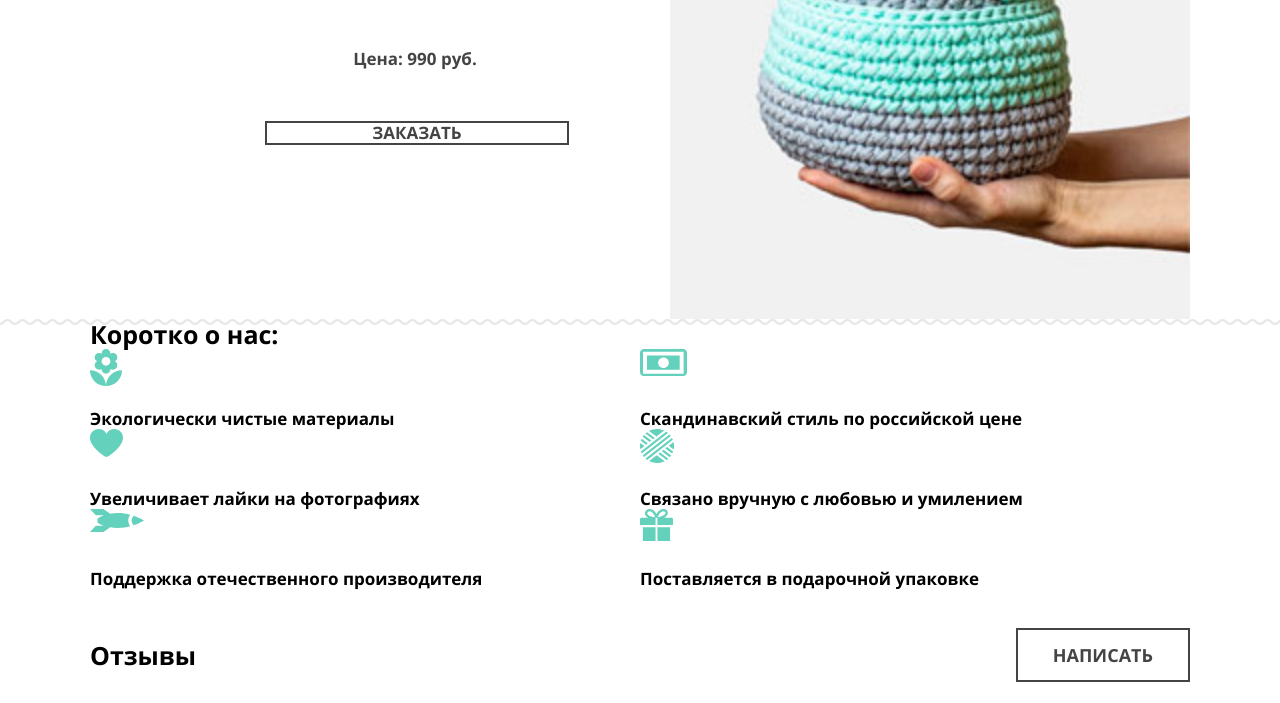
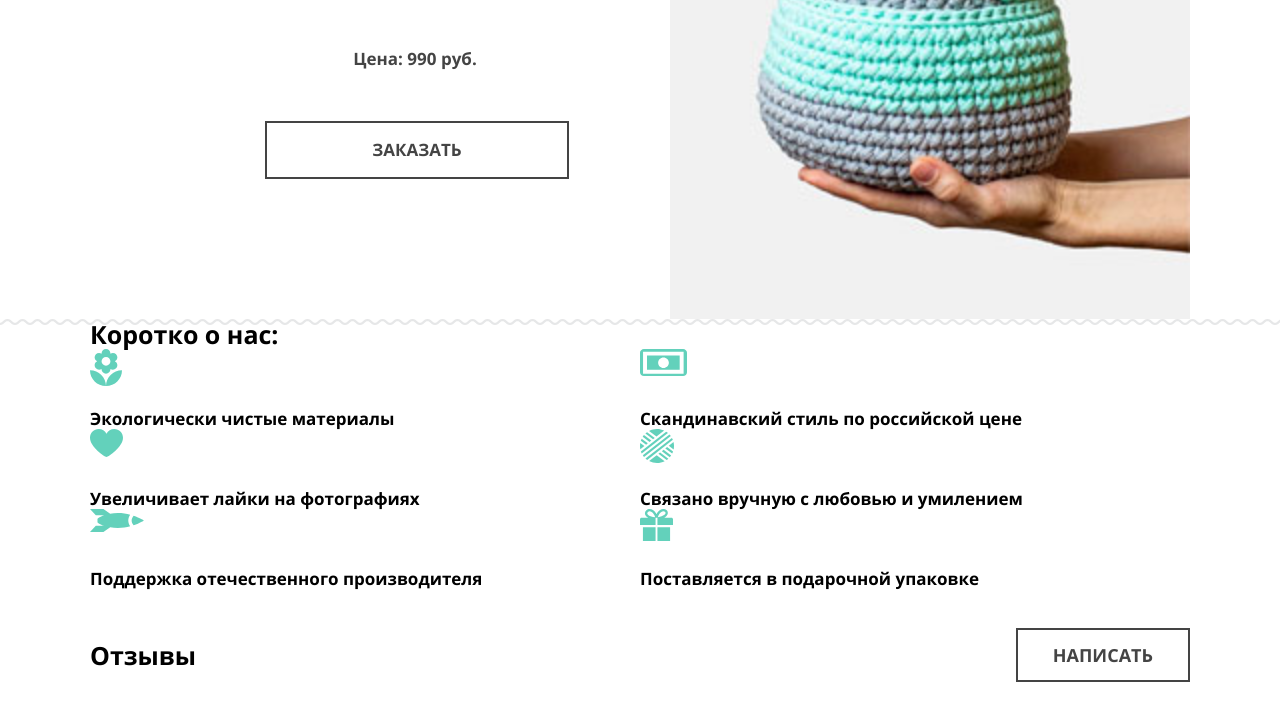
Before and after one commit to MyAlexEducation/774281-mishka, a website: page source/index.html in a window 1280 px wide. Shown: the part 877-1580 px from the top of the page. Drawn offline with nearby package versions, Linux system fonts and the light colour scheme; files that its build step writes are made by us from their sources.

Commit message:
правка отступов для кнопок

```diff
--- a/source/sass/blocks/button.scss
+++ b/source/sass/blocks/button.scss
@@ -1,5 +1,7 @@
 .button {
   display: block;
+  padding-top: 17px;
+  padding-bottom: 17px;
   text-decoration: none;
   font-size: 17px;
   line-height: 20px;
```
